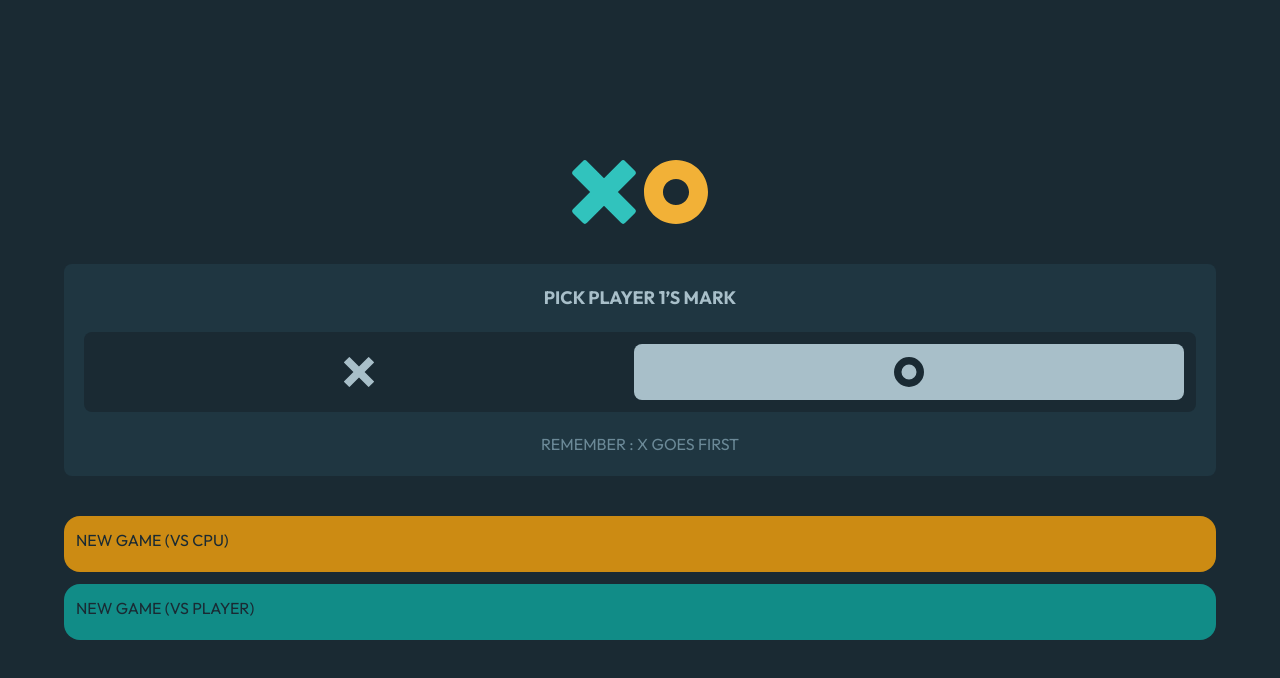
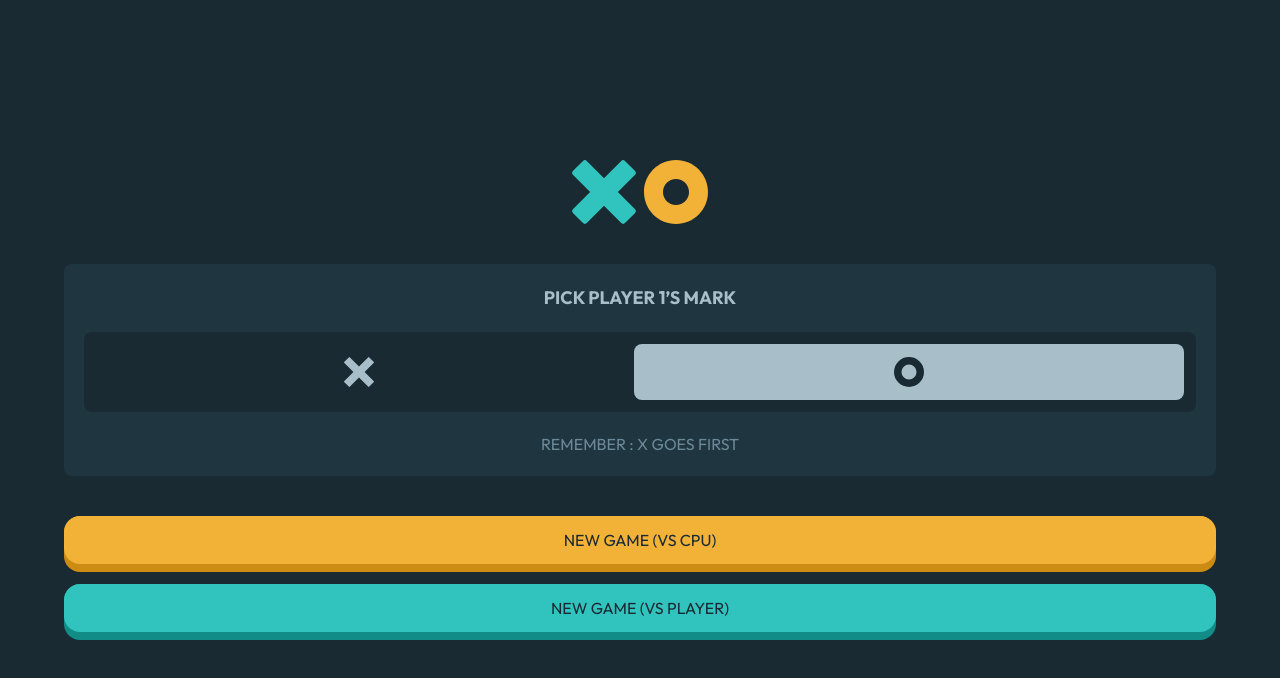
Before and after one commit to g1alexander/tic-tac-toe, a React (Vite) app: page / in a window 1280 px wide. Shown: the top 678 px of the page. Built offline with nearby package versions, Linux system fonts and the light colour scheme.

Commit message:
feat: change prop to component btn

```diff
--- a/src/pages/Home.tsx
+++ b/src/pages/Home.tsx
@@ -34,14 +34,18 @@ function Home() {
           onClick={() => handleClick("cpu")}
           className="w-full bg-yellow-500 rounded-2xl pb-2"
         >
-          <Btn color="bg-yellow-400">new game (vs cpu)</Btn>
+          <Btn classCSS="bg-yellow-400 rounded-2xl w-full">
+            new game (vs cpu)
+          </Btn>
         </div>
 
         <div
           onClick={() => handleClick("player")}
           className="w-full bg-blue-500 rounded-2xl pb-2"
         >
-          <Btn color="bg-blue-400"> new Game (vs player)</Btn>
+          <Btn classCSS="bg-blue-400 rounded-2xl w-full">
+            new Game (vs player)
+          </Btn>
         </div>
       </article>
     </section>
```
